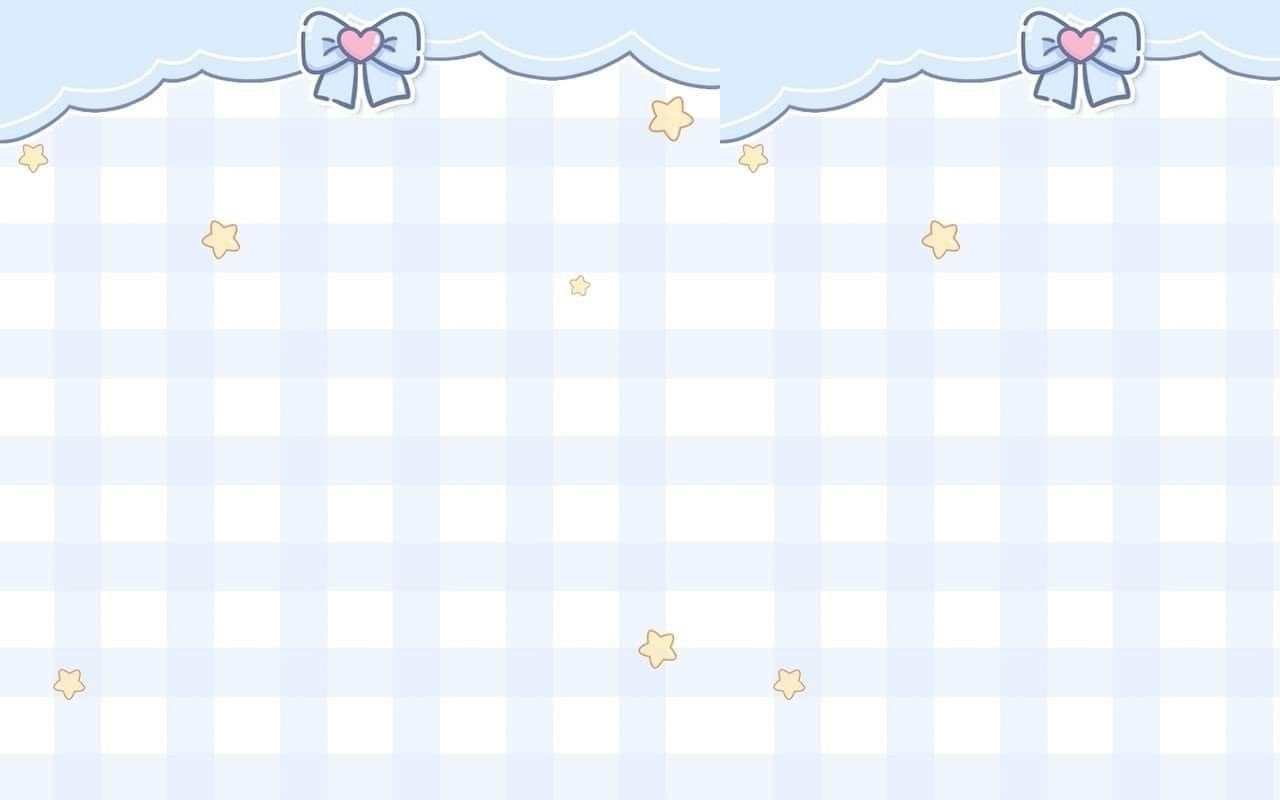
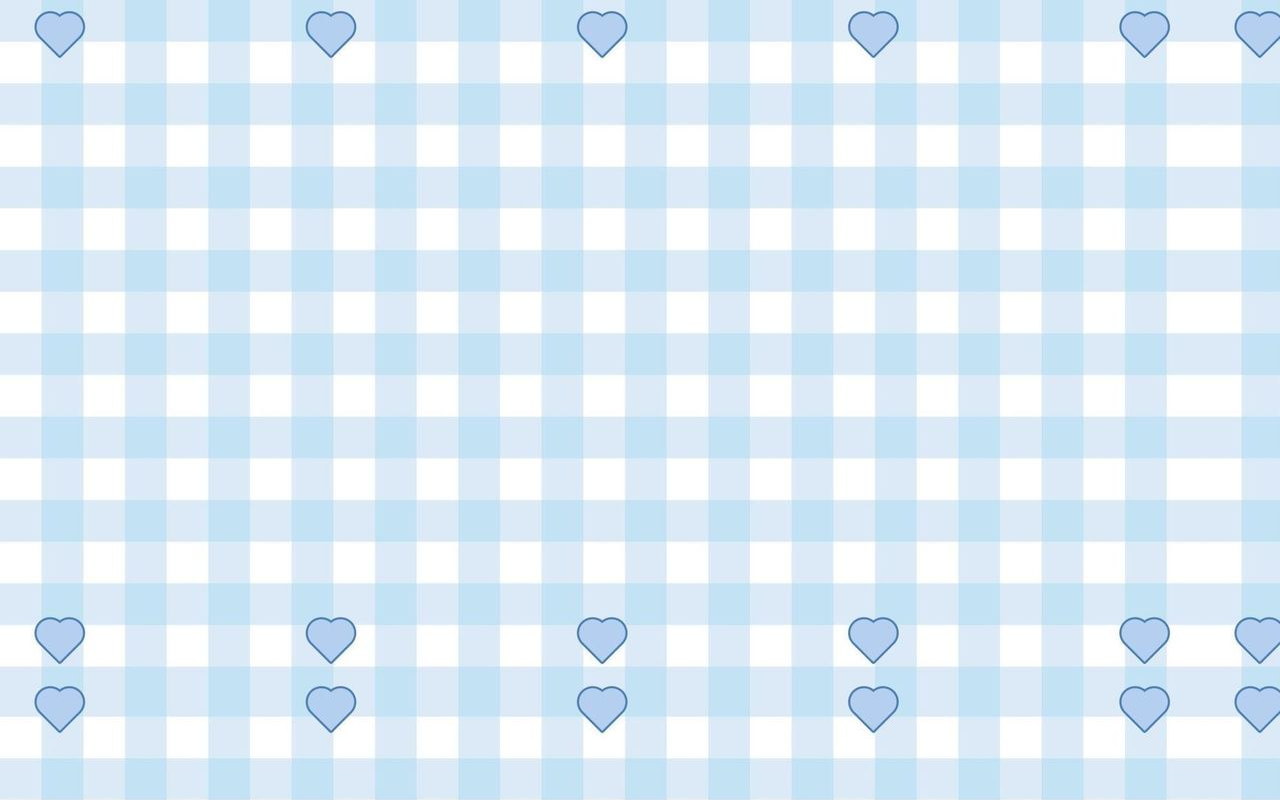
Before and after one commit to femnixx/anniversary, a React (Vite) app: page /message in a window 1280 px wide. Built offline with nearby package versions, Linux system fonts and the light colour scheme.

Commit message:
Added container element to contain the text message

```diff
--- a/src/pages/Message.tsx
+++ b/src/pages/Message.tsx
@@ -1,9 +1,12 @@
-import bluebackground from "../assets/bluebackground.jpg"
+import bluestripesbackground from "../assets/bluestripesbackground.jpg"
 
 const Message = () => {
   return (
-    <div className="w-screen h-screen bg-[url('../assets/bluebackground2.jpg')]" style={{ backgroundImage: `url(${bluebackground})`}}>
+    <div className="w-screen h-screen bg-[url('../assets/bluebackground2.jpg')]" style={{ backgroundImage: `url(${bluestripesbackground})`}}>
+        {/* main screen */}
+        <div>
 
+        </div>
     </div>
   )
 }
```
